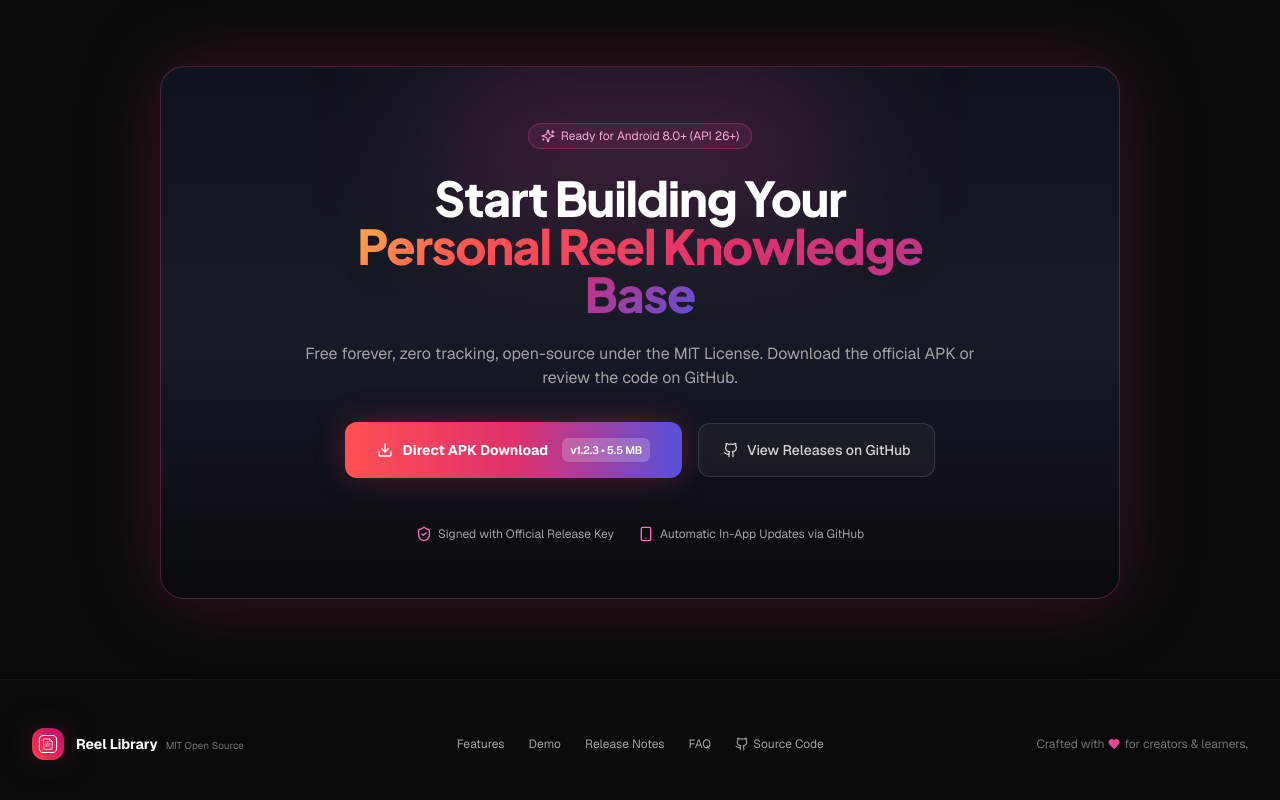
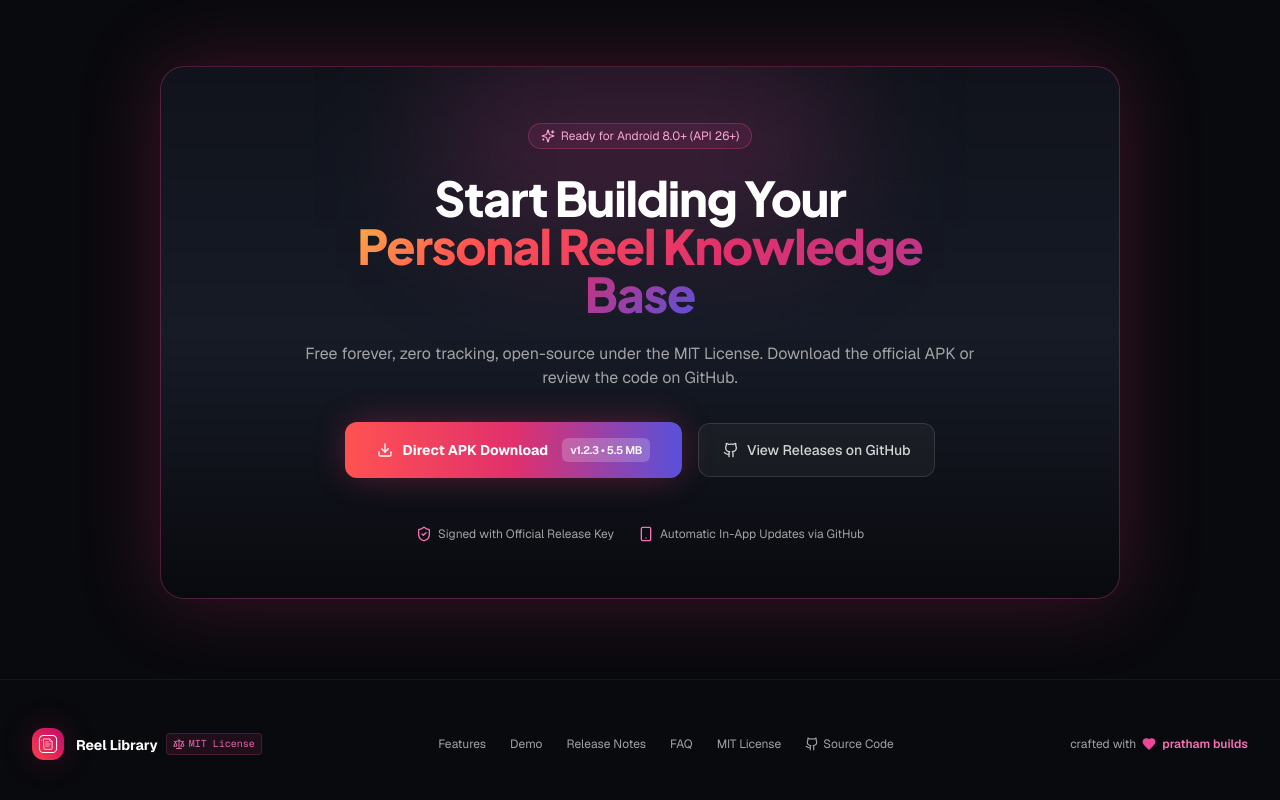
Before and after one commit to pratham1659/reel-library, a React (Vite) app in the folder website/: page / in a window 1280 px wide. Shown: the part 6408-7208 px from the top of the page. Built offline with nearby package versions, Linux system fonts and the light colour scheme; the HTML template or start-up script is replaced by a standard one.

Commit message:
feat(website): MIT license modal and pratham builds branding in footer

```diff
--- a/website/src/components/Footer.tsx
+++ b/website/src/components/Footer.tsx
@@ -1,8 +1,11 @@
-import React from 'react'
-import { Github, Heart } from 'lucide-react'
+import React, { useState } from 'react'
+import { Github, Heart, Scale, X, ExternalLink } from 'lucide-react'
 
 export const Footer: React.FC = () => {
+  const [isLicenseOpen, setIsLicenseOpen] = useState(false)
+
   return (
+    <>
       <footer className="relative border-t border-white/[0.06] bg-obsidian/90 py-12 px-4 sm:px-6 lg:px-8 text-xs text-neutral-400">
         <div className="max-w-7xl mx-auto flex flex-col sm:flex-row items-center justify-between gap-6">
 
@@ -15,16 +18,29 @@
             />
             <div>
               <span className="font-bold text-sm text-white">Reel Library</span>
-            <span className="ml-2 text-[10px] text-neutral-500">MIT Open Source</span>
+              <button
+                onClick={() => setIsLicenseOpen(true)}
+                className="ml-2 inline-flex items-center gap-1 text-[10px] text-pink-400/90 hover:text-pink-300 font-mono px-1.5 py-0.5 rounded bg-pink-500/10 border border-pink-500/20 transition hover:bg-pink-500/20"
+                title="View MIT License"
+              >
+                <Scale className="w-3 h-3" />
+                <span>MIT License</span>
+              </button>
             </div>
           </div>
 
-        {/* Links */}
+          {/* Navigation Links */}
           <div className="flex flex-wrap items-center justify-center gap-x-6 gap-y-2.5 text-center">
             <a href="#features" className="hover:text-white transition">Features</a>
             <a href="#demo" className="hover:text-white transition">Demo</a>
             <a href="#release-notes" className="hover:text-white transition">Release Notes</a>
             <a href="#faq" className="hover:text-white transition">FAQ</a>
+            <button
+              onClick={() => setIsLicenseOpen(true)}
+              className="hover:text-white transition"
+            >
+              MIT License
+            </button>
             <a
               href="https://github.com/pratham1659/reel-library"
               target="_blank"
@@ -36,14 +52,103 @@
             </a>
           </div>
 
-        {/* Copyright */}
-        <div className="flex items-center gap-1 text-neutral-500">
-          <span>Crafted with</span>
-          <Heart className="w-3 h-3 text-pink-500 fill-pink-500" />
-          <span>for creators & learners.</span>
+          {/* Author Branding / Crafted With */}
+          <div className="flex items-center gap-1.5 text-neutral-400">
+            <span>crafted with</span>
+            <Heart className="w-3.5 h-3.5 text-pink-500 fill-pink-500" />
+            <a
+              href="https://github.com/pratham1659"
+              target="_blank"
+              rel="noopener noreferrer"
+              className="font-semibold text-pink-400 hover:text-pink-300 transition"
+            >
+              pratham builds
+            </a>
           </div>
 
         </div>
       </footer>
+
+      {/* MIT License Modal Dialog */}
+      {isLicenseOpen && (
+        <div
+          className="fixed inset-0 z-50 flex items-center justify-center p-4 bg-black/80 backdrop-blur-sm animate-fadeIn"
+          onClick={() => setIsLicenseOpen(false)}
+        >
+          <div
+            className="relative w-full max-w-xl max-h-[85vh] rounded-3xl bg-obsidian-card border border-pink-500/30 p-6 sm:p-8 shadow-[0_0_80px_rgba(225,48,108,0.25)] flex flex-col justify-between overflow-hidden"
+            onClick={(e) => e.stopPropagation()}
+          >
+            {/* Header */}
+            <div className="flex items-center justify-between pb-4 border-b border-white/[0.08]">
+              <div className="flex items-center gap-2.5">
+                <div className="w-8 h-8 rounded-lg bg-pink-500/10 border border-pink-500/20 flex items-center justify-center text-pink-400">
+                  <Scale className="w-4 h-4" />
+                </div>
+                <div>
+                  <h3 className="text-base font-bold text-white font-display">MIT License</h3>
+                  <p className="text-[11px] text-neutral-400 font-mono">Reel Library • Free & Open Source</p>
+                </div>
+              </div>
+              <button
+                onClick={() => setIsLicenseOpen(false)}
+                className="p-1.5 rounded-lg text-neutral-400 hover:text-white hover:bg-white/[0.06] transition"
+                aria-label="Close license dialog"
+              >
+                <X className="w-5 h-5" />
+              </button>
+            </div>
+
+            {/* License Text */}
+            <div className="my-4 overflow-y-auto max-h-[50vh] pr-1">
+              <pre className="font-mono text-[11px] sm:text-xs text-neutral-300 bg-black/40 p-4 rounded-xl border border-white/[0.06] whitespace-pre-wrap leading-relaxed select-text">
+{`MIT License
+
+Copyright (c) 2026 Pratham Kumar (pratham builds)
+
+Permission is hereby granted, free of charge, to any person obtaining a copy
+of this software and associated documentation files (the "Software"), to deal
+in the Software without restriction, including without limitation the rights
+to use, copy, modify, merge, publish, distribute, sublicense, and/or sell
+copies of the Software, and to permit persons to whom the Software is
+furnished to do so, subject to the following conditions:
+
+The above copyright notice and this permission notice shall be included in all
+copies or substantial portions of the Software.
+
+THE SOFTWARE IS PROVIDED "AS IS", WITHOUT WARRANTY OF ANY KIND, EXPRESS OR
+IMPLIED, INCLUDING BUT NOT LIMITED TO THE WARRANTIES OF MERCHANTABILITY,
+FITNESS FOR A PARTICULAR PURPOSE AND NONINFRINGEMENT. IN NO EVENT SHALL THE
+AUTHORS OR COPYRIGHT HOLDERS BE LIABLE FOR ANY CLAIM, DAMAGES OR OTHER
+LIABILITY, WHETHER IN AN ACTION OF CONTRACT, TORT OR OTHERWISE, ARISING FROM,
+OUT OF OR IN CONNECTION WITH THE SOFTWARE OR THE USE OR OTHER DEALINGS IN THE
+SOFTWARE.`}
+              </pre>
+            </div>
+
+            {/* Footer Actions */}
+            <div className="pt-3 border-t border-white/[0.08] flex items-center justify-between gap-3 text-xs">
+              <a
+                href="/LICENSE"
+                target="_blank"
+                rel="noopener noreferrer"
+                className="inline-flex items-center gap-1.5 text-pink-400 hover:text-pink-300 font-medium"
+              >
+                <span>Raw License File</span>
+                <ExternalLink className="w-3.5 h-3.5" />
+              </a>
+
+              <button
+                onClick={() => setIsLicenseOpen(false)}
+                className="px-4 py-1.5 rounded-lg bg-white/[0.08] text-white hover:bg-white/[0.12] transition font-medium text-xs"
+              >
+                Close
+              </button>
+            </div>
+
+          </div>
+        </div>
+      )}
+    </>
   )
 }
```
Lines whose indentation alone changed are shown as unchanged.
